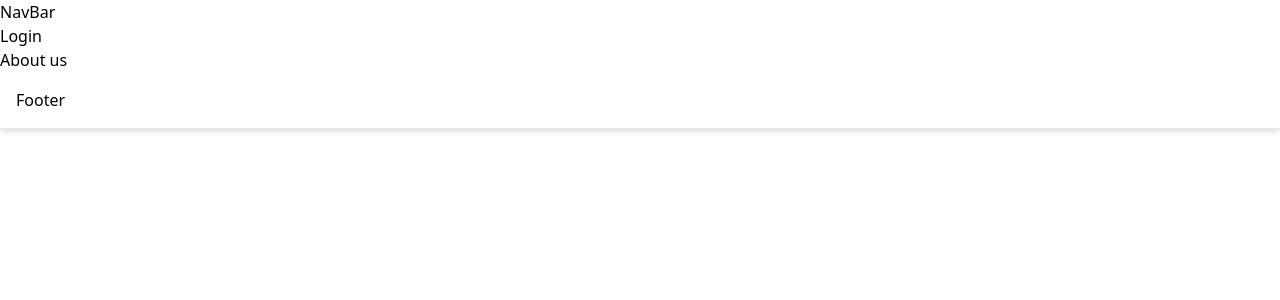
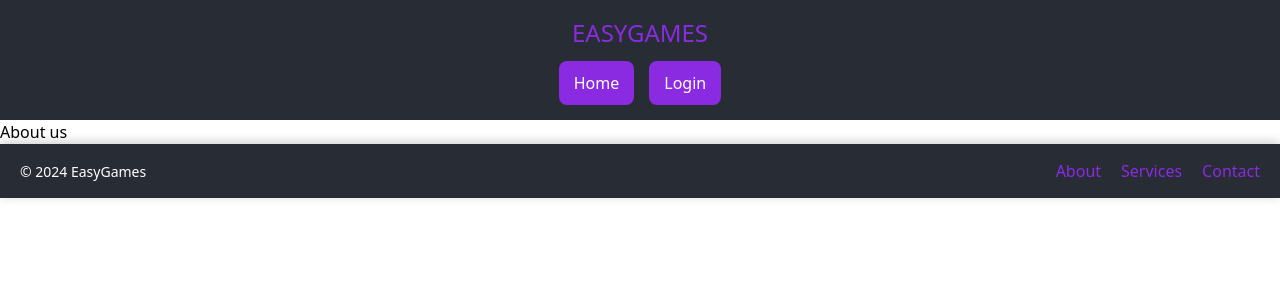
Before and after one commit to StefanMS/EasyGames_frontend, a Nuxt app in the folder nuxt-app/: page /about in a window 1280 px wide. Shown: the top 300 px of the page. Built offline with nearby package versions, Linux system fonts and the light colour scheme.

Commit message:
get current user, navbar, footer

```diff
--- /dev/null
+++ b/nuxt-app/assets/css/footer.css
@@ -0,0 +1,39 @@
+.footer {
+    position: sticky;
+    bottom: 0; /* Stick to the bottom */
+    left: 0;
+    right: 0;
+    display: flex;
+    justify-content: space-between;
+    align-items: center;
+    background-color: #282c34; /* Dark background */
+    color: white; /* White text color */
+    padding: 15px 20px; /* Padding for better spacing */
+    box-shadow: 0 -2px 10px rgba(0, 0, 0, 0.2); /* Subtle shadow */
+  }
+
+  .footer-content {
+    display: flex;
+    justify-content: space-between;
+    align-items: center;
+    width: 100%; /* Full width */
+  }
+
+  .footer-text {
+    font-size: 14px; /* Smaller font size */
+  }
+
+  .footer-nav {
+    display: flex;
+    gap: 20px; /* Space between links */
+  }
+
+  .footer-link {
+    color: #8a2be2; /* Link color */
+    text-decoration: none; /* Remove underline */
+    transition: color 0.3s; /* Smooth color change on hover */
+  }
+
+  .footer-link:hover {
+    color: #ff00ff; /* Change color on hover */
+  }
--- /dev/null
+++ b/nuxt-app/assets/css/game-card.css
@@ -0,0 +1,6 @@
+.game-card {
+    border: 1px solid #ccc;
+    padding: 10px;
+    margin-bottom: 10px;
+    text-align: center;
+  }
--- /dev/null
+++ b/nuxt-app/assets/css/navbar-header.css
@@ -0,0 +1,39 @@
+.navbar {
+  background-color: #282c34; /* Dark background */
+  padding: 15px;
+  display: flex;
+  flex-direction: column;
+  align-items: center;
+}
+
+.navbar-header {
+  color: #8a2be2; /* Purple color */
+  font-size: 24px;
+  margin-bottom: 10px;
+  text-transform: uppercase;
+}
+
+.navbar-links {
+  display: flex;
+  gap: 15px; /* Space between buttons */
+}
+
+.navbar-button {
+  background-color: #8a2be2; /* Button color */
+  color: white;
+  border: none;
+  border-radius: 8px;
+  padding: 10px 15px;
+  font-size: 16px;
+  cursor: pointer;
+  transition: background-color 0.3s, transform 0.3s;
+}
+
+.navbar-button:hover {
+  background-color: #ff00ff; /* Change to pink on hover */
+  transform: scale(1.05); /* Slightly enlarge the button */
+}
+
+.navbar-button:active {
+  transform: scale(0.95); /* Slightly shrink on click */
+}
--- a/nuxt-app/assets/css/neon-button.css
+++ b/nuxt-app/assets/css/neon-button.css
@@ -8,7 +8,7 @@
     cursor: pointer;
     text-transform: uppercase;
     letter-spacing: 1.5px;
-    position: relative;
+    position: block;
     transition: 0.3s;
     box-shadow: 0 0 5px #8a2be2, 0 0 20px #8a2be2, 0 0 40px #8a2be2, 0 0 80px #8a2be2;
   }
--- /dev/null
+++ b/nuxt-app/assets/css/user-card.css
@@ -0,0 +1,23 @@
+.user-card {
+    background-color: #1c1c1c; /* Dark background */
+    border-radius: 15px;
+    padding: 20px;
+    text-align: center;
+    color: white;
+    font-family: 'Arial', sans-serif;
+    transition: 0.3s;
+    box-shadow: 0 0 10px #8a2be2, 0 0 30px #8a2be2, 0 0 50px #8a2be2, 0 0 80px #8a2be2;
+  }
+
+  .user-info {
+    font-size: 18px;
+    margin: 10px 0;
+    text-transform: uppercase;
+    letter-spacing: 1.5px;
+    transition: color 0.3s ease;
+    color: #8a2be2; /* Same purple as the button */
+  }
+
+  .user-card:hover {
+    box-shadow: 0 0 20px #ff00ff, 0 0 40px #ff00ff, 0 0 80px #ff00ff;
+  }
--- a/nuxt-app/components/Footer.vue
+++ b/nuxt-app/components/Footer.vue
@@ -1,7 +1,16 @@
 <template>
-    <div>
-        <footer
-class="sticky top-0 z-50 flex justify-between items-center space-x-1 border-b bg-white p-4 shadow-md"
->Footer</footer>
-    </div>
-</template>
+    <footer class="footer">
+      <div class="footer-content">
+        <span class="footer-text">© 2024 EasyGames</span>
+        <nav class="footer-nav">
+          <a class="footer-link" href="#about">About</a>
+          <a class="footer-link" href="#services">Services</a>
+          <a class="footer-link" href="#contact">Contact</a>
+        </nav>
+      </div>
+    </footer>
+  </template>
+
+  <script setup>
+  import '@/assets/css/footer.css'
+  </script>
--- a/nuxt-app/components/GameCard.vue
+++ b/nuxt-app/components/GameCard.vue
@@ -5,6 +5,7 @@
   </template>
 
   <script setup>
+  import '@/assets/css/game-card.css'
   defineProps({
     item: {
       type: Object,
@@ -12,12 +13,3 @@
     }
   });
   </script>
-
-  <style scoped>
-  .game-card {
-    border: 1px solid #ccc;
-    padding: 10px;
-    margin-bottom: 10px;
-    text-align: center;
-  }
-  </style>
--- a/nuxt-app/components/NavBar.vue
+++ b/nuxt-app/components/NavBar.vue
@@ -1,14 +1,19 @@
 <template>
-    <div>
-      <header>NavBar</header>
-      <button v-if="!userLoggedIn" @click="handleLogin">Login</button>
-      <button v-else @click="handleLogout">Logout</button>
-    </div>
-  </template>
+  <div class="navbar">
+    <header class="navbar-header">EasyGames</header>
+    <nav class="navbar-links">
+      <button class="navbar-button" @click="navigateHome">Home</button>
+      <button v-if="userLoggedIn" class="navbar-button" @click="navigateAccount">Account</button>
+      <button v-if="!userLoggedIn" class="navbar-button" @click="handleLogin">Login</button>
+      <button v-else class="navbar-button" @click="handleLogout">Logout</button>
+    </nav>
+  </div>
+</template>
 
   <script setup>
   import { ref, onMounted } from 'vue';
   import { useRouter } from 'vue-router';
+  import "@/assets/css/navbar-header.css"
 
   const userLoggedIn = ref(false);
   const router = useRouter();
@@ -27,25 +32,20 @@
   const handleLogout = () => {
     localStorage.removeItem('access_token');
     userLoggedIn.value = false;
+    router.push('/collection');
 
   };
+
+  const navigateAccount = () => {
+    router.push('/account')
+  }
+
+  const navigateHome = () => {
+    if (userLoggedIn) {
+      router.push('/user_collection')
+    } else {
+      router.push('/collection')
+    }
+  }
+
   </script>
-
-
-
-
-<style scoped>
-.header {
-  position: sticky;
-  top: 0;
-  z-index: 50;
-  display: flex;
-  justify-content: space-between;
-  align-items: center;
-  padding: 4px;
-  border-bottom: 1px solid #ccc;
-  background-color: white;
-  box-shadow: 0 2px 4px rgba(0, 0, 0, 0.1);
-}
-
-</style>
--- /dev/null
+++ b/nuxt-app/components/UserCard.vue
@@ -0,0 +1,19 @@
+<template>
+    <div class="user-card">
+        <div class="user-info">First name: {{ user.first_name }}</div>
+        <div class="user-info">Last Name: {{ user.last_name }}</div>
+        <div class="user-info">Balance: {{ user.balance }}</div>
+        <div class="user-info">Email: {{ user.email }}</div>
+    </div>
+</template>
+
+<script setup>
+import '@/assets/css/user-card.css'
+defineProps({
+    user: {
+        type: Object,
+        requied: true
+
+    }
+});
+</script>
--- /dev/null
+++ b/nuxt-app/composables/useJwt.ts
@@ -0,0 +1,37 @@
+interface JwtPayload {
+  sub: string;
+  exp: number;
+}
+
+export function decodeJWT(token: string): JwtPayload | null {
+  try {
+    const base64Url = token.split('.')[1]; // JWT consists of three parts: header, payload, and signature
+    const base64 = base64Url.replace(/-/g, '+').replace(/_/g, '/');
+    const jsonPayload = decodeURIComponent(atob(base64).split('').map((c) => {
+      return '%' + ('00' + c.charCodeAt(0).toString(16)).slice(-2);
+    }).join(''));
+
+    return JSON.parse(jsonPayload);
+  } catch (error) {
+    console.error('Error decoding JWT:', error);
+    return null;
+  }
+}
+
+export function useCurrentUser(token: string | null) {
+  if (token) {
+    const decodedToken = decodeJWT(token);
+    if (decodedToken) {
+      return {
+        userId: decodedToken.sub,
+        expiration: new Date(decodedToken.exp * 1000),
+      };
+    } else {
+      console.error('Failed to decode token');
+      return null;
+    }
+  }
+
+  console.error('No access token provided');
+  return null;
+}
--- a/nuxt-app/package.json
+++ b/nuxt-app/package.json
@@ -13,6 +13,7 @@
     "@nuxtjs/auth-next": "5.0.0-1667386184.dfbbb54",
     "@nuxtjs/axios": "^5.13.6",
     "@nuxtjs/tailwindcss": "^6.12.1",
+    "jwt-decode": "^4.0.0",
     "nuxt": "^3.13.0",
     "vue": "latest"
   }
--- a/nuxt-app/pages/account.vue
+++ b/nuxt-app/pages/account.vue
@@ -1,14 +1,40 @@
 <template>
     <NavBar />
     <div>
-        <h1>Account</h1>
+      <UserCard v-if="user" :user="user" />
     </div>
     <Footer />
 </template>
 
 <script setup lang="ts">
-import type { User } from '../types/user';
+import { useCurrentUser } from '~/composables/useJwt';
+import type { User } from "~/types/user";
 
-// TODO get current user
-// const { data: user } = await useFetch<User>('http://127.0.0.1:8000/user/')
+const accessToken = localStorage.getItem('access_token');
+const currentUser = useCurrentUser(accessToken);
+
+let user: User | null = null;
+
+if (currentUser) {
+  try {
+    const userId = currentUser.userId;
+    const { data, error } = await useFetch<User>(`http://127.0.0.1:8000/users/${userId}`, {
+      headers: {
+        Authorization: `Bearer ${localStorage.getItem('access_token')}`
+      }
+    });
+
+    if (error.value) {
+      throw new Error(`Failed to fetch user details: ${error.value.message}`);
+    }
+
+    user = data.value;
+
+  } catch (error) {
+    console.error('An error occurred while fetching the user details:', error);
+  }
+} else {
+  console.error('No current user found');
+}
+
 </script>
```
Also changed, not shown: 1 other file (tests, documents, lock files or other folders).
